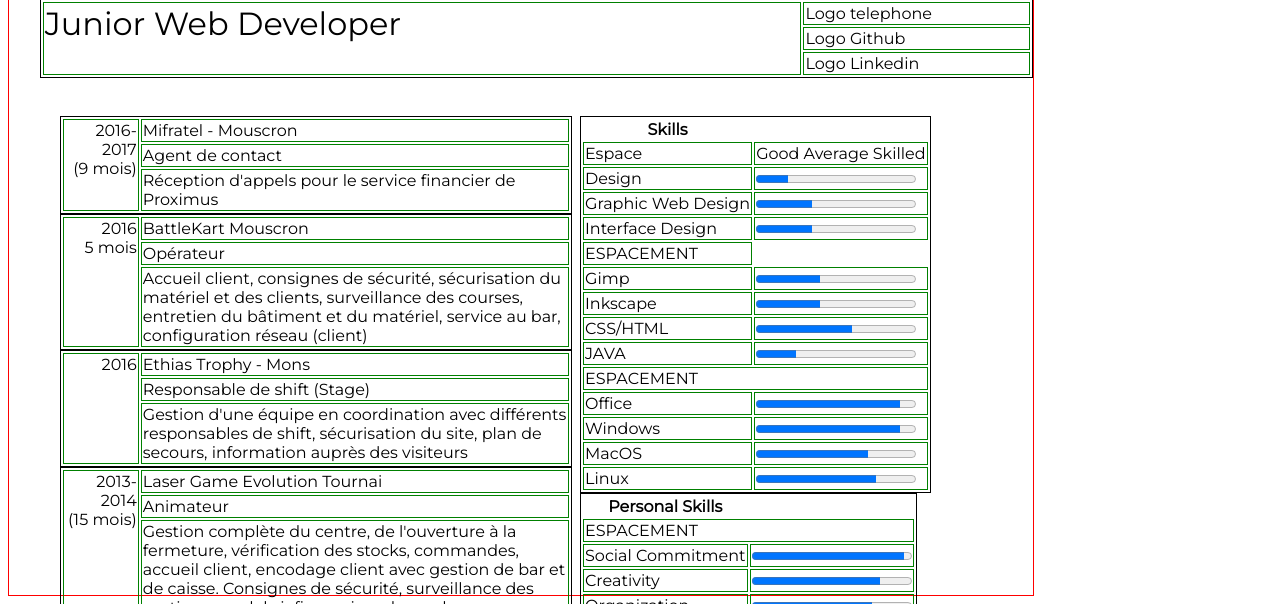
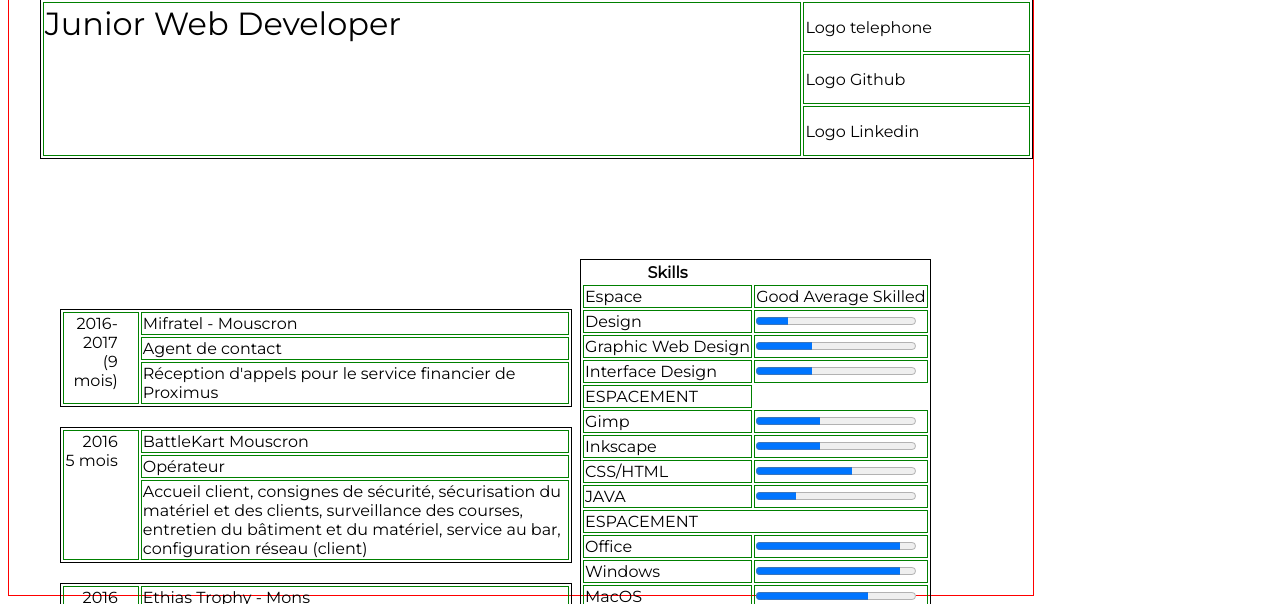
Before and after one commit to jordanpeter/CV-table, a plain HTML site: page index.html in a window 1280 px wide. Shown: the part 196-800 px from the top of the page. Drawn offline with Linux system fonts and the light colour scheme.

Commit message:
Save du day

```diff
--- a/index.html
+++ b/index.html
@@ -9,17 +9,17 @@
       <table class="TabHaut">
         <tr>
           <td class="Head"><strong>Jordan Peter</strong></td>
-          <td>Logo jordanpeter26@gmail.com</td>
+          <td class="LogoSize">Logo jordanpeter26@gmail.com</td>
         </tr>
         <tr>
           <td rowspan="6" class="UnderHead" valign="top">Junior Web Developer</td>
-          <td>Logo telephone</td>
+          <td class="LogoSize">Logo telephone</td>
         </tr>
         <tr>
-          <td>Logo Github</td>
+          <td class="LogoSize">Logo Github</td>
         </tr>
         <tr>
-          <td>Logo Linkedin</td>
+          <td class="LogoSize">Logo Linkedin</td>
         </tr>
       </table>
 
--- a/style.css
+++ b/style.css
@@ -6,6 +6,7 @@ body{
 }
 table{
   border: 1px solid black;
+
 }
 
 td{
@@ -26,9 +27,14 @@ td{
      font-size: 32px;
 }
 
+.LogoSize{
+     height: 50px;
+}
+
 .TabHaut{
      margin-top: 10%;
      margin-left: 3%;
+     margin-bottom: 6%;
 }
 
 .Detail{
@@ -39,12 +45,19 @@ td{
      width: 15%;
      vertical-align: top;
      text-align: right;
+     padding-right: 20px;
 }
 
 .SectGauche{
      width: 50%;
      float: left;
      margin-left: 5%;
+     margin-top: 30px;
+}
+
+.SectGauche table{
+     margin-top: 20px;
+     margin-bottom: 20px;
 }
 
 .SectDroite{
```
